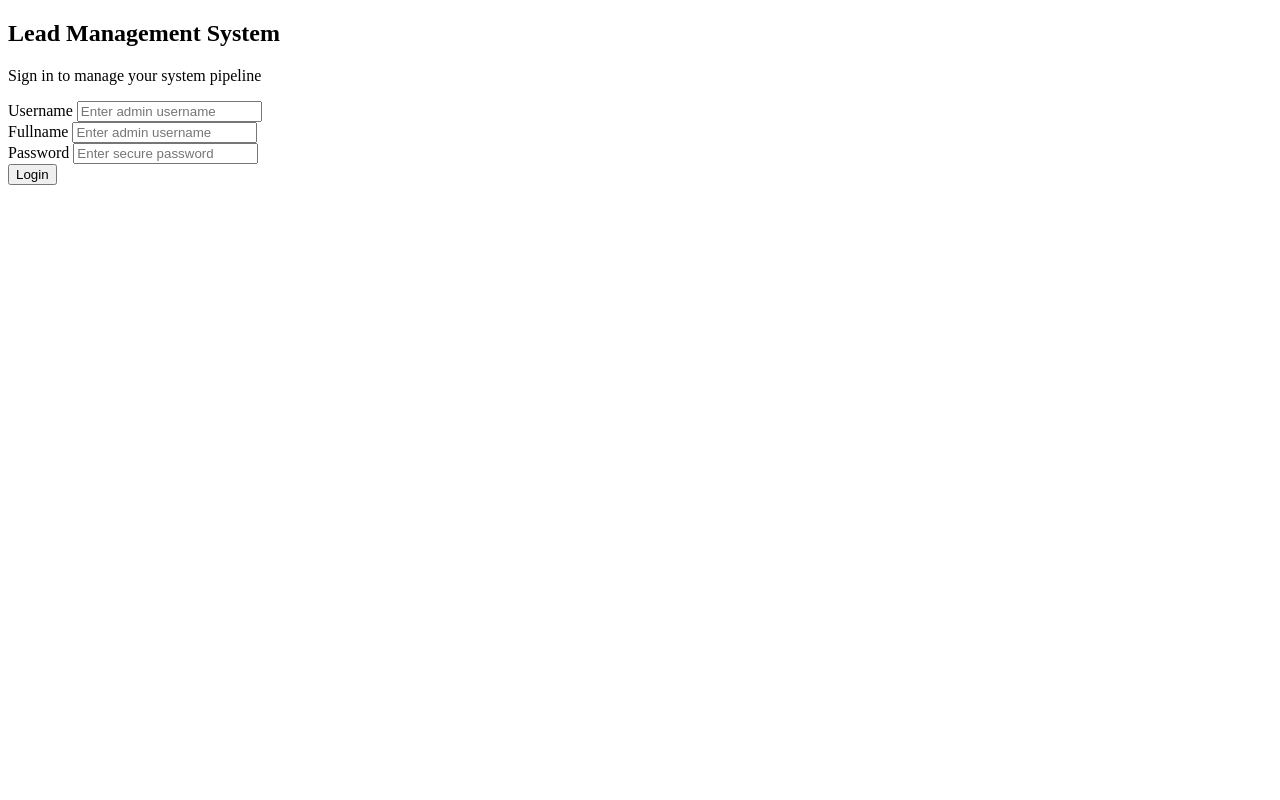
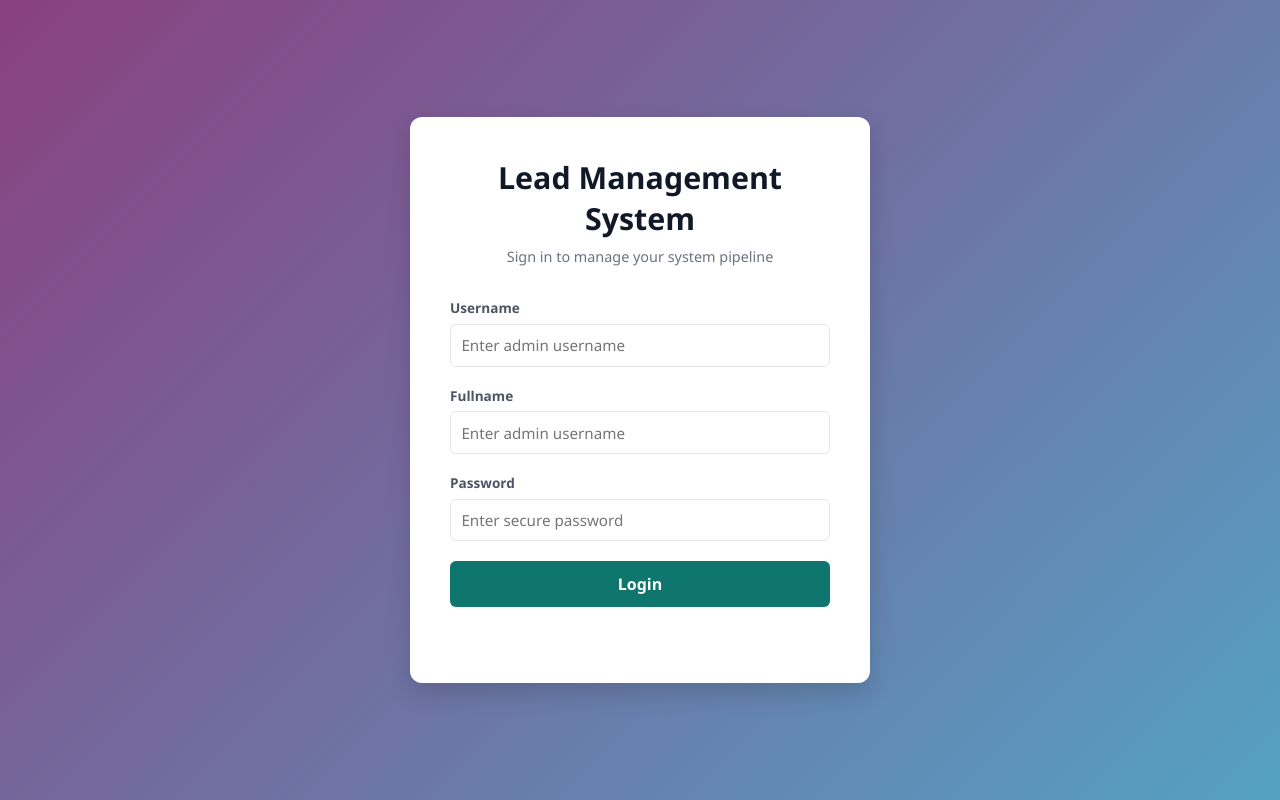
Before and after one commit to RR-NEW/LMS, a plain HTML site: page Frontend/login.html in a window 1280 px wide. Drawn offline with Linux system fonts and the light colour scheme.

Commit message:
Added CSS for login page

```diff
--- /dev/null
+++ b/Frontend/CSS/style.css
@@ -0,0 +1,154 @@
+:root {
+    --bg-primary: #f3f4f6;
+    --text-main: #1f2937;
+    --surface: #ffffff;
+    --primary: #0f766e;
+    --primary-hover: #115e59;
+    --success: #047857;
+    --danger:
+        #be123c;
+    --warning: #b45309;
+    --border: #e5e7eb;
+}
+
+* {
+    box-sizing: border-box;
+    margin: 0;
+    padding: 0;
+    font-family: 'Segoe UI', Roboto, Helvetica, Arial,
+        sans-serif;
+}
+
+body {
+    background-color: var(--bg-primary);
+    color:
+        var(--text-main);
+}
+
+.login-body {
+    display: flex;
+    justify-content: center;
+    align-items: center;
+    height: 100vh;
+    background: linear-gradient(135deg, #8a4080 0%, #55a1c4 100%);
+}
+
+.login-card {
+    background: var(--surface);
+    padding: 2.5rem;
+    border-radius: 12px;
+    box-shadow: 0 10px 25px rgba(0, 0, 0, 0.15);
+    width: 100%;
+    max-width: 460px;
+}
+
+.login-card h2 {
+    margin-bottom: 0.5rem;
+    color: #111827;
+    font-size: 1.9rem;
+    text-align: center;
+}
+
+.login-card p {
+    margin-bottom: 2rem;
+    color: #6b7280;
+    font-size: 0.9rem;
+    text-align: center;
+}
+
+.form-group {
+    margin-bottom: 1.2rem;
+}
+
+.form-group-row {
+    display: flex;
+    gap:
+        1rem;
+}
+
+.form-group-row .form-group {
+    flex: 1;
+}
+
+label {
+    display: block;
+    margin-bottom: 0.4rem;
+    font-size: 0.85rem;
+    font-weight: 600;
+    color:
+        #4b5563;
+}
+
+input,
+select,
+textarea {
+    width: 100%;
+    padding: 0.65rem;
+    border: 1px solid var(--border);
+    border-radius: 6px;
+    font-size: 0.95rem;
+    color:
+        var(--text-main);
+    outline: none;
+    transition: border 0.2s;
+}
+
+input:focus,
+select:focus,
+textarea:focus {
+    border-color: var(--primary);
+    box-shadow: 0 0 0 3px rgba(15, 118, 110, 0.15);
+}
+
+button {
+    cursor: pointer;
+    border: none;
+    border-radius: 6px;
+    font-weight: 600;
+    transition: background-color 0.2s, color 0.2s;
+}
+
+.btn-block {
+    width: 100%;
+    padding: 0.75rem;
+    background-color:
+        var(--primary);
+    color: white;
+    font-size: 1rem;
+}
+
+.btn-block:hover {
+    background-color: var(--primary-hover);
+}
+
+.btn-primary {
+    padding: 0.7rem 1.5rem;
+    background-color: var(--primary);
+    color: white;
+}
+
+.btn-primary:hover {
+    background-color: var(--primary-hover);
+}
+
+.btn-secondary {
+    padding: 0.6rem 1.2rem;
+    background-color: #4b5563;
+    color: white;
+}
+
+.btn-secondary:hover {
+    background-color: #374151;
+}
+
+.hidden {
+    display: none !important;
+}
+
+.error-text {
+    color: var(--danger);
+    margin-top: 1rem;
+    font-size: 0.9rem;
+    text-align: center;
+    min-height: 20px;
+}
--- a/Frontend/login.html
+++ b/Frontend/login.html
@@ -1,10 +1,10 @@
-<!doctype html>
+<!DOCTYPE html>
 <html lang="en">
   <head>
     <meta charset="UTF-8" />
     <meta name="viewport" content="width=device-width, initial-scale=1.0" />
     <title>Login - Lead Management Software</title>
-    <link rel="stylesheet" href="css/style.css" />
+    <link rel="stylesheet" href="/Frontend/CSS/style.css" />
   </head>
   <body class="login-body">
     <div class="login-card">
```
